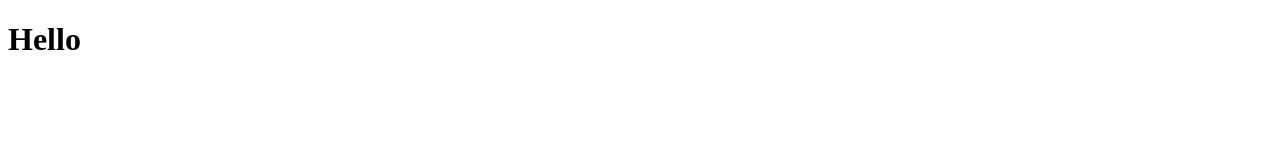
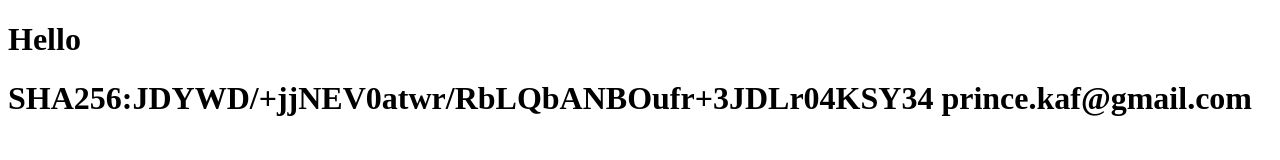
Before and after one commit to prynskaf/johnson-09-git-training, a plain HTML site: page index.html in a window 1280 px wide. Drawn offline with Linux system fonts and the light colour scheme.

Commit message:
this is commit

```diff
--- a/index.html
+++ b/index.html
@@ -8,5 +8,6 @@
 </head>
 <body>
     <h1>Hello</h1>
+    <h1>SHA256:JDYWD/+jjNEV0atwr/RbLQbANBOufr+3JDLr04KSY34 prince.kaf@gmail.com</h1>
 </body>
 </html>
```
